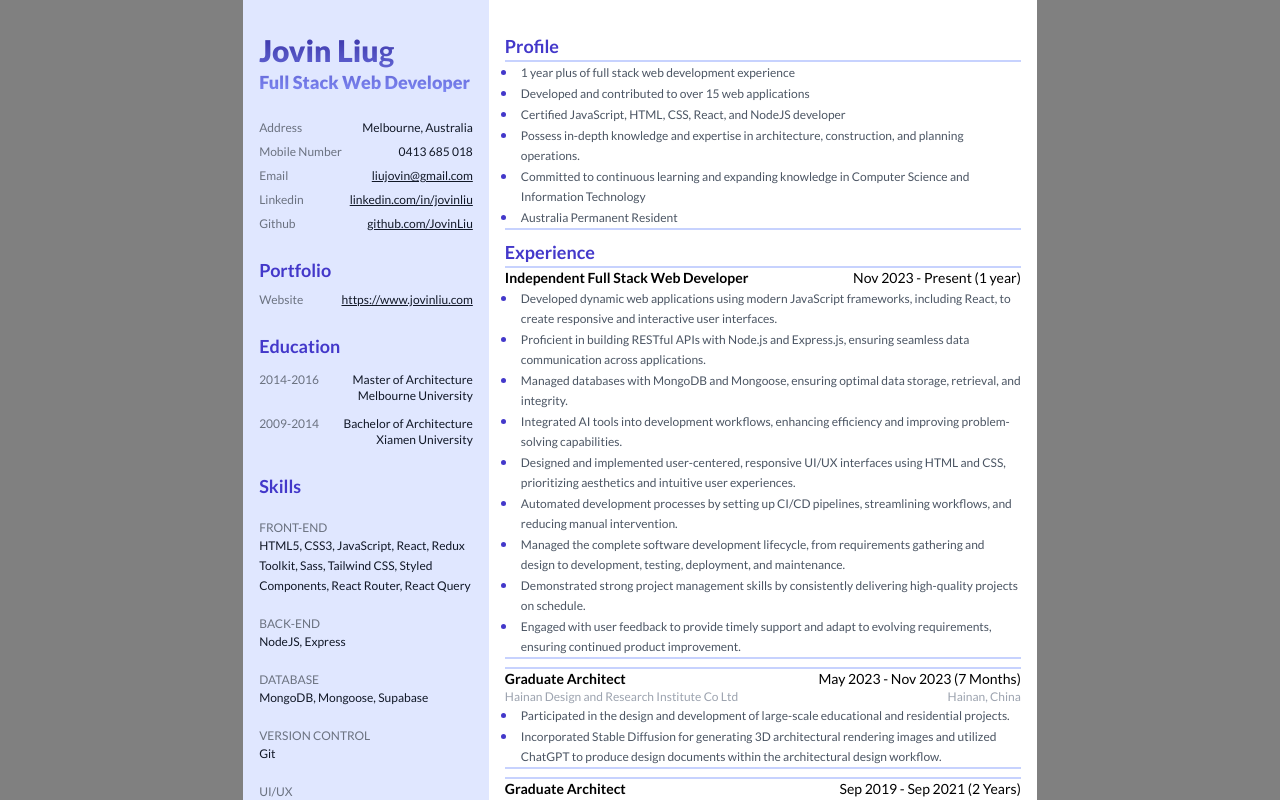
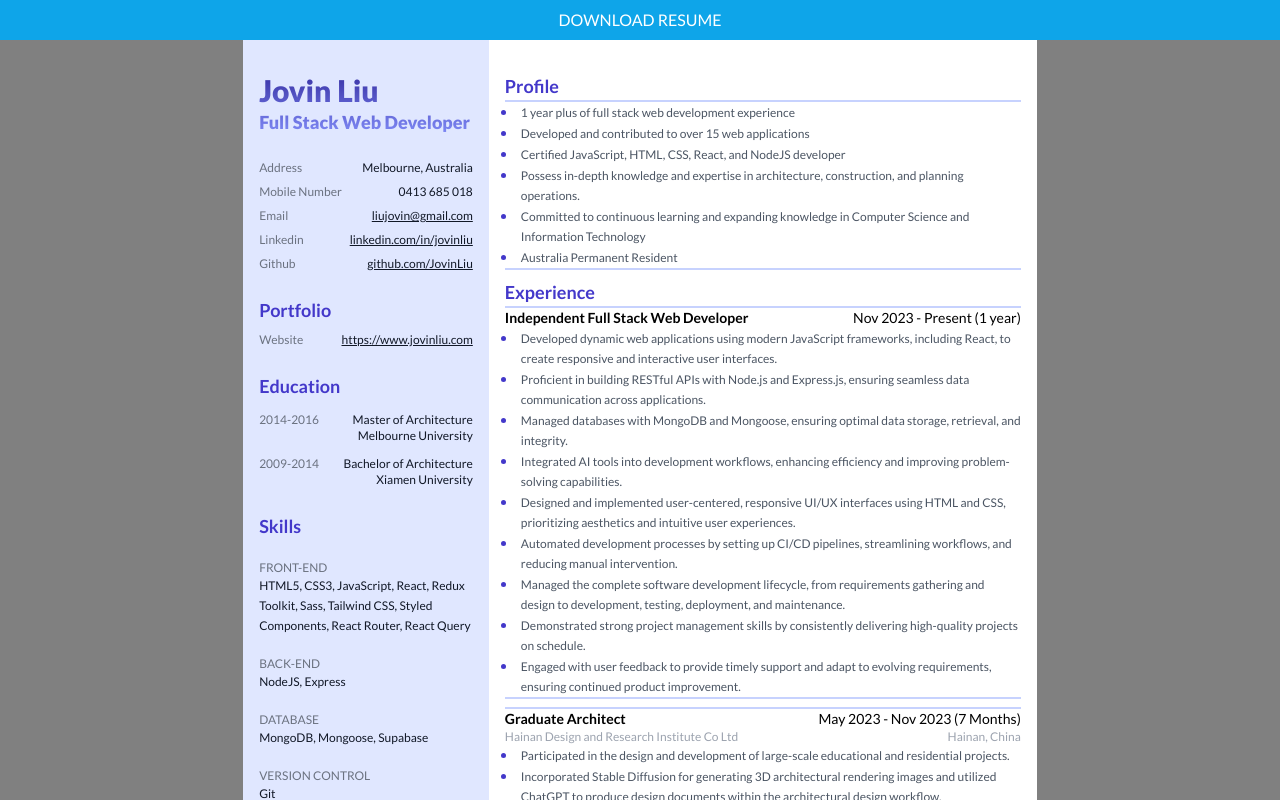
Before and after one commit to JovinLiu/Archi-Resume, a React (Vite) app: page / in a window 1280 px wide. Shown: the top 800 px of the page. Built offline with nearby package versions, Linux system fonts and the light colour scheme.

Commit message:
20241007

```diff
--- a/src/App.jsx
+++ b/src/App.jsx
@@ -13,12 +13,12 @@ function App() {
   }
   return (
     <Column>
-      {/* π<button
+      <button
         className="h-10 bg-sky-200 transition-all hover:bg-sky-500 hover:text-white"
         onClick={handleClick}
       >
         DOWNLOAD RESUME
-      </button> */}
+      </button>
       <main className="flex flex-row justify-center">
         <div className="bg-black-400 flex h-[297mm] w-[210mm] flex-row">
           <Sidebar />
--- a/src/Components/NameAndTitle.jsx
+++ b/src/Components/NameAndTitle.jsx
@@ -5,7 +5,7 @@ function NameAndTitle() {
   return (
     <Column className="bg-gradient-to-b from-indigo-800 to-indigo-400 bg-clip-text">
       <Title type="master1" className="text-transparent">
-        <strong>Jovin Liu</strong>g
+        <strong>Jovin Liu</strong>
       </Title>
       <Title type="master2" className="text-transparent">
         <strong>Full Stack Web Developer</strong>
```
